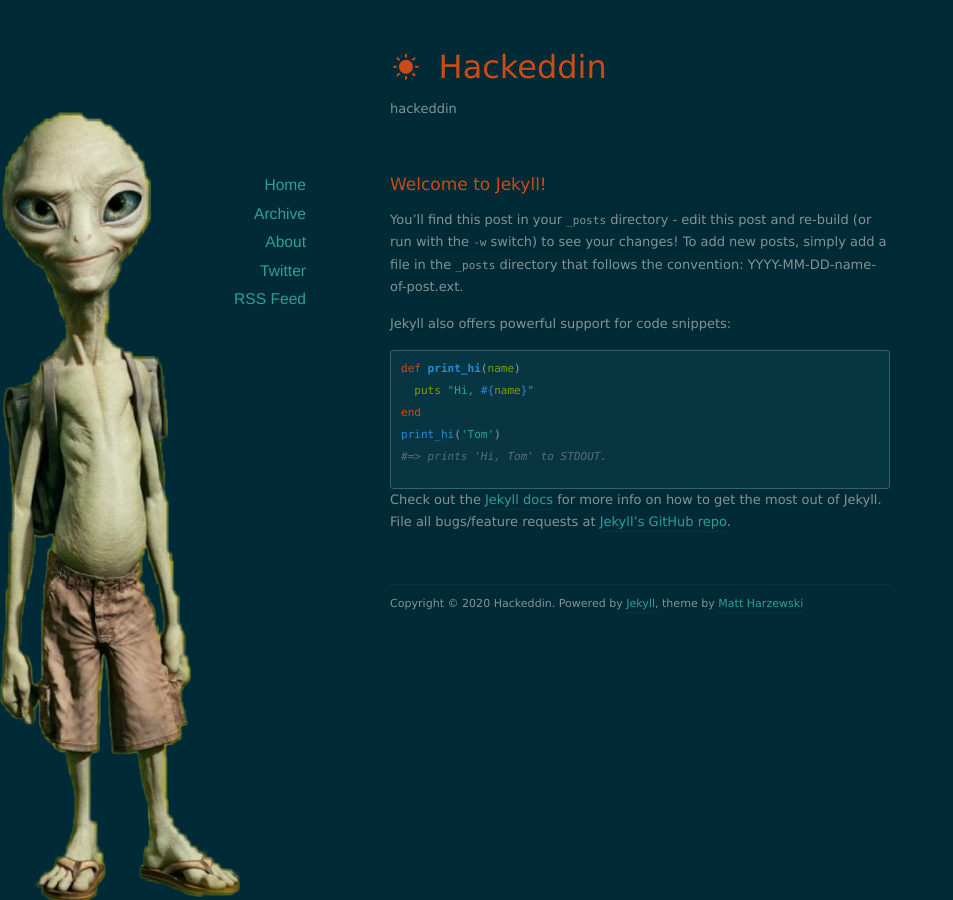
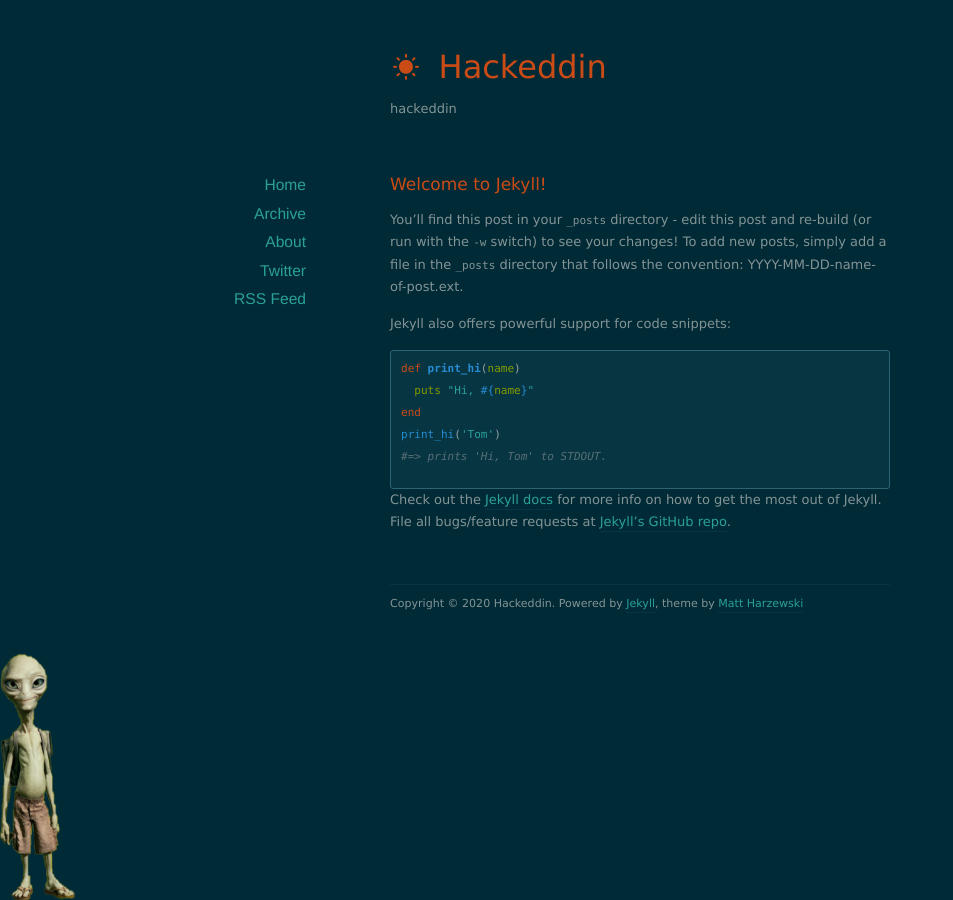
Before and after one commit to hackeddin/blog, a Jekyll site: the page built from index.html, in a window 1280 px wide. Shown: the whole page, without its empty margins (0-953 px from the left). Built offline with Jekyll 4.4.1, drawn with Linux system fonts in a browser that asks for light colours; nearby versions of some CDN libraries; the list of posts is cut into pages by our own code.

Commit message:
Update default.html

```diff
--- a/_layouts/default.html
+++ b/_layouts/default.html
@@ -70,6 +70,6 @@
   </script>
 
 
-  <img class="hsground" src="/images/paul.png"></img>
+  <img class="hsground" src="/images/paul.png" width="75px"></img>
 </body>
 </html>
```
